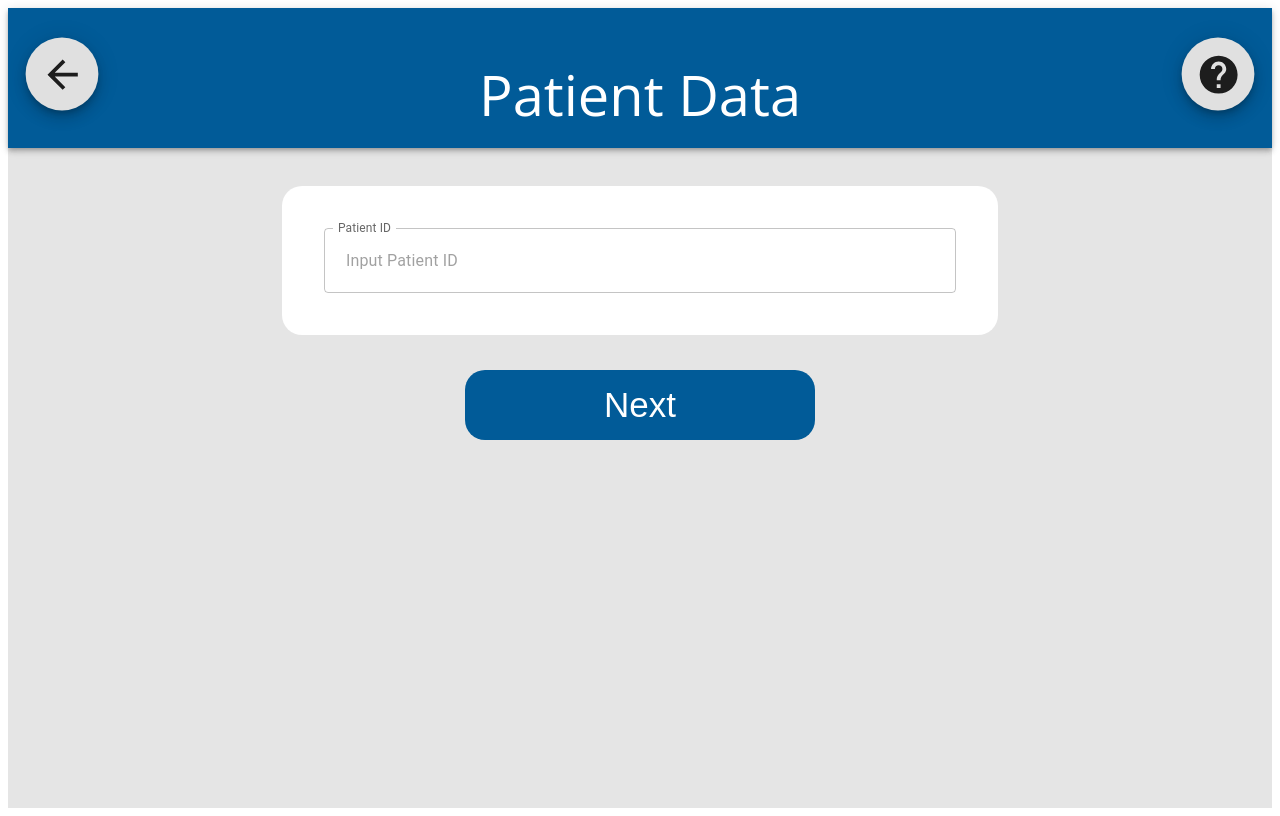
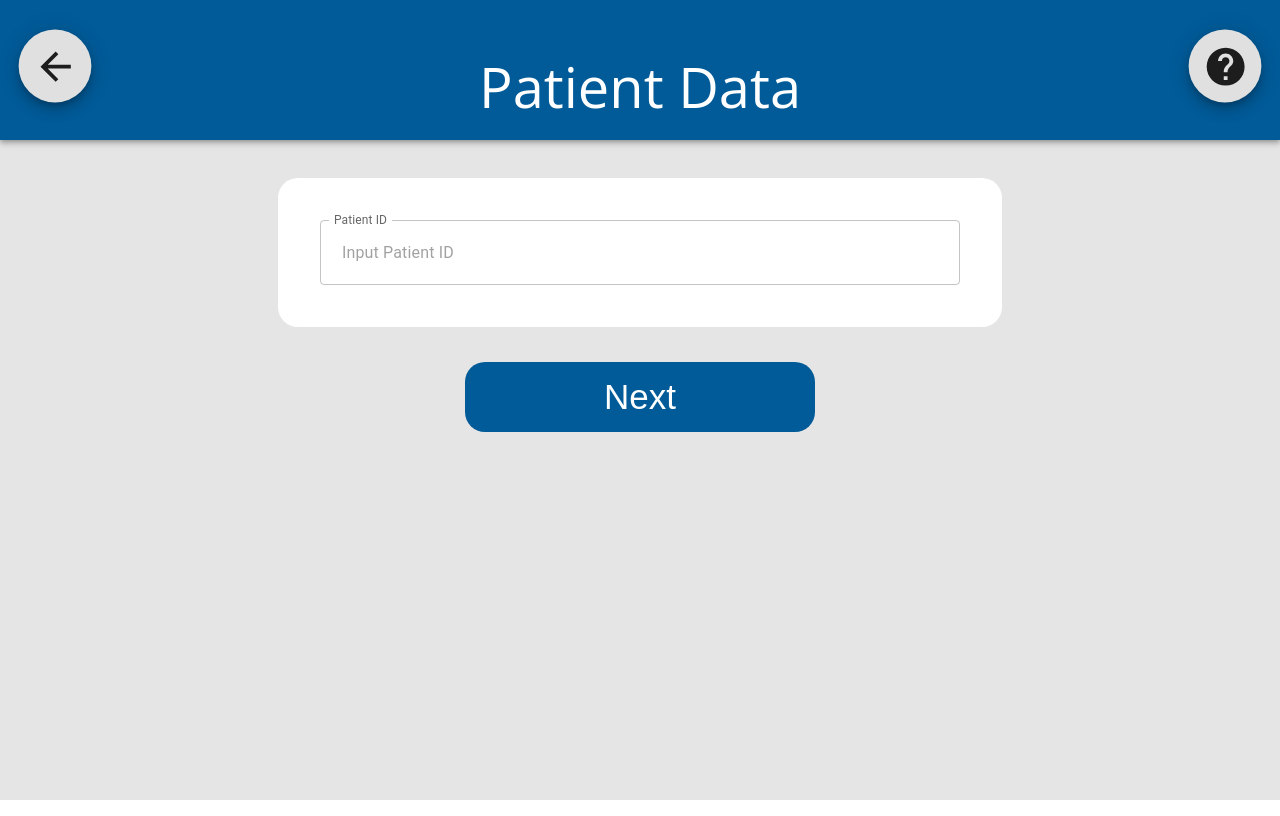
Before and after one commit to Is-Sharples/GAPT2022, a React (Create React App) app: page / in a window 1280 px wide. Built offline with nearby package versions, Linux system fonts and the light colour scheme.

Commit message:
fix margin

```diff
--- a/src/components/CommonStyle.css
+++ b/src/components/CommonStyle.css
@@ -4,6 +4,10 @@
 /* @media (min-width: 720px) for larger screens */
 
 /* Common css*/
+*{
+  margin: 0%;
+}
+
 html {
   scroll-behavior: smooth;
 }
```
Also changed, not shown: 1 other file (tests, documents, lock files or other folders).
